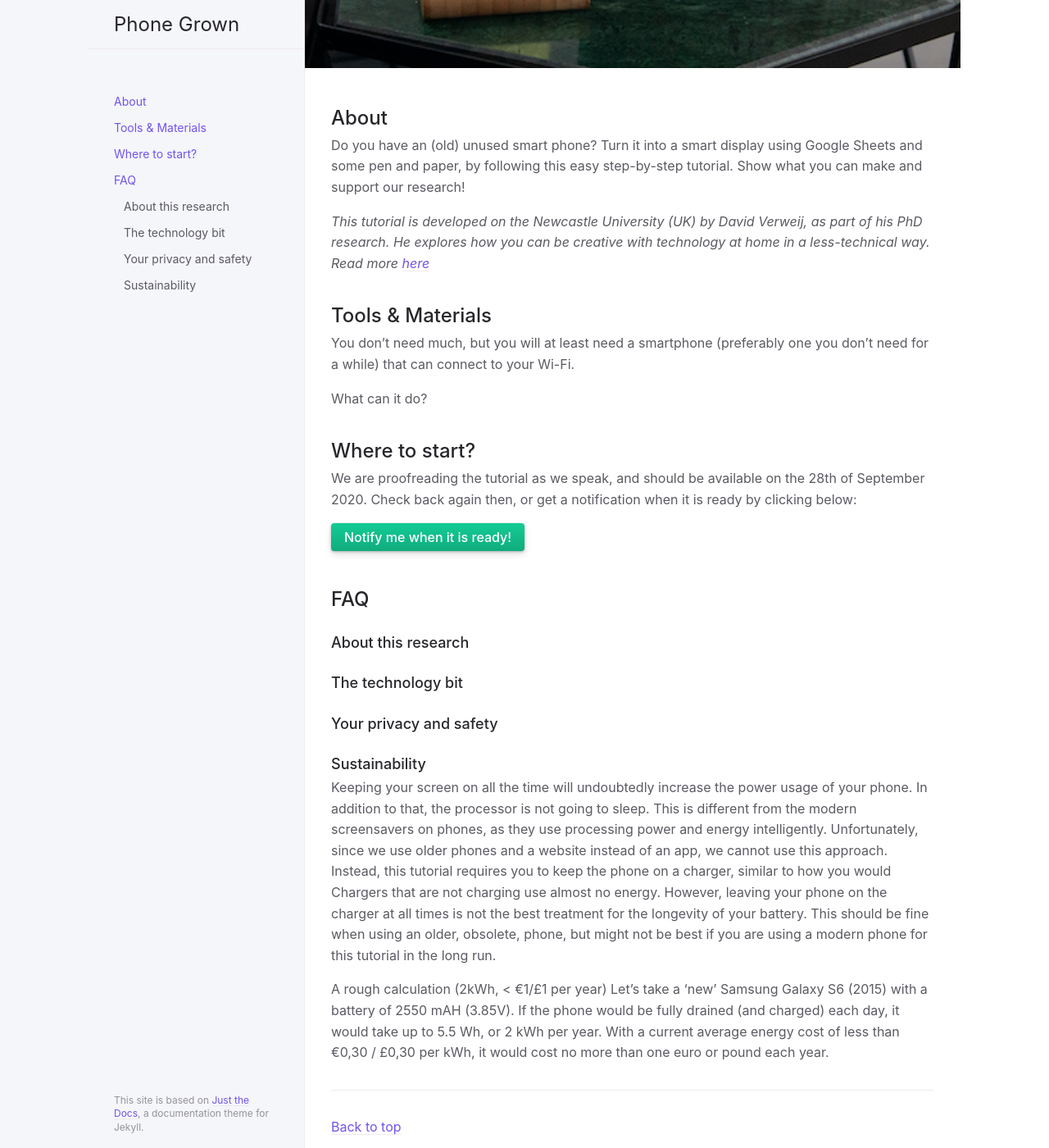
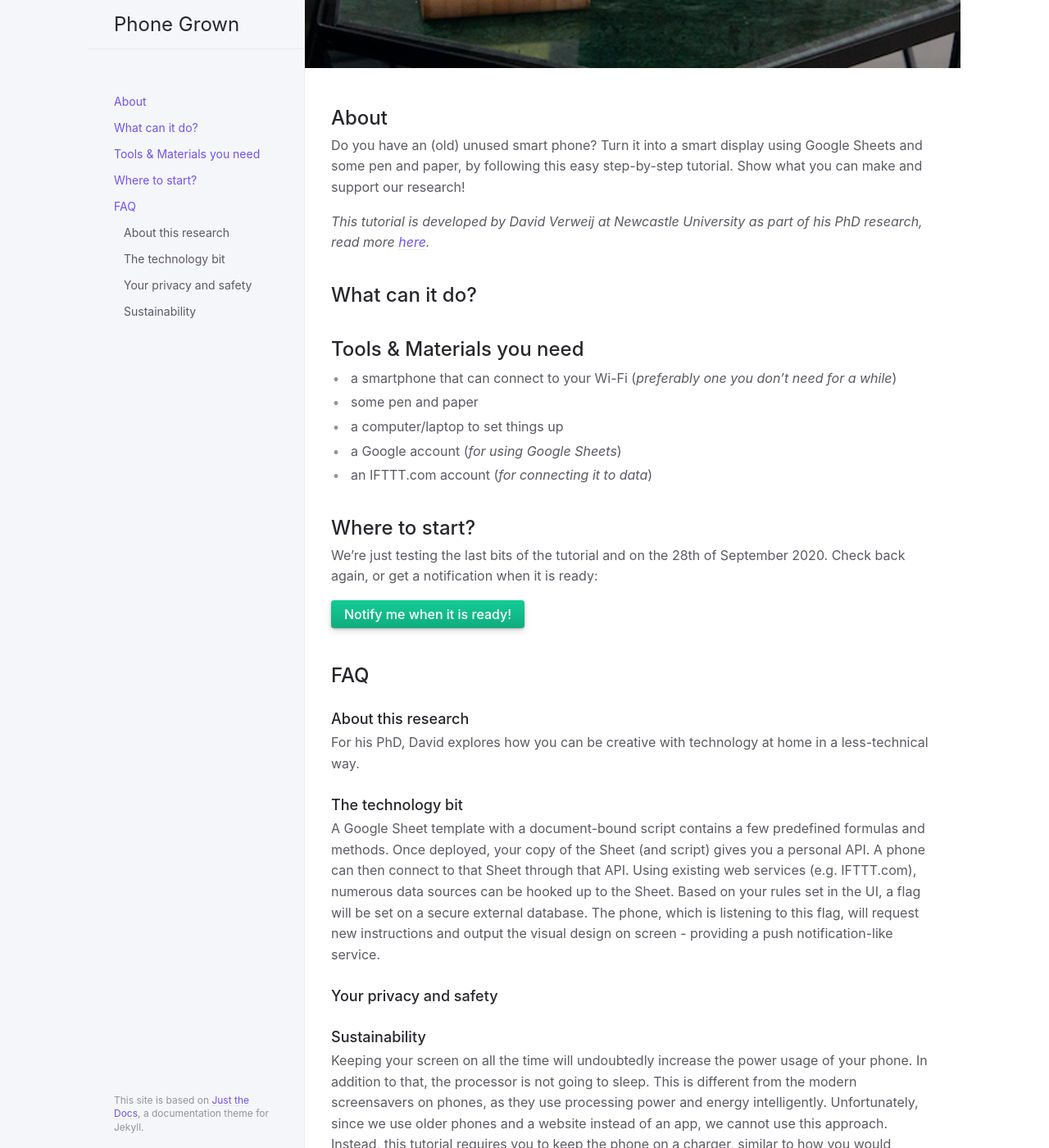
Before and after one commit to davidverweij/phone-grown, a Jekyll site: the page built from index.md, in a window 1280 px wide and 1400 px high, scrolled down 428 px. Shown: the whole window at 82% size. Built offline with Jekyll 4.4.1, drawn with Linux system fonts in a browser that asks for light colours.

```diff
--- a/index.md
+++ b/index.md
@@ -9,15 +9,21 @@ headerimage:
 ## About
 Do you have an (old) unused smart phone? Turn it into a smart display using Google Sheets and some pen and paper, by following this easy step-by-step tutorial. Show what you can make and support our research!
 
-_This tutorial is developed on the Newcastle University (UK) by David Verweij, as part of his PhD research. He explores how you can be creative with technology at home in a less-technical way. Read more [here](#FAQ_about)_
+_This tutorial is developed by David Verweij at Newcastle University as part of his PhD research, read more [here](#about-this-research)._
 
-## Tools & Materials
-You don't need much, but you will at least need a smartphone (preferably one you don't need for a while) that can connect to your Wi-Fi.
+## What can it do?
 
-What can it do?
+
+## Tools & Materials you need
+- a smartphone that can connect to your Wi-Fi (_preferably one you don't need for a while_)
+- some pen and paper
+- a computer/laptop to set things up
+- a Google account (_for using Google Sheets_)
+- an IFTTT.com account (_for connecting it to data_)
 
 ## Where to start?
-We are proofreading the tutorial as we speak, and should be available on the 28th of September 2020. Check back again then, or get a notification when it is ready by clicking below:
+We're just testing the last bits of the tutorial and
+on the 28th of September 2020. Check back again, or get a notification when it is ready:
 
 <a class="btn btn-green" href="https://forms.gle/DuNouDBeYJBhXBcDA" target="_blank">Notify me when it is ready!</a>
 
@@ -26,8 +32,10 @@ We are proofreading the tutorial as we speak, and should be available on the 28t
 ## FAQ
 
 ### About this research
+For his PhD, David explores how you can be creative with technology at home in a less-technical way.
 
 ### The technology bit
+A Google Sheet template with a document-bound script contains a few predefined formulas and methods. Once deployed, your copy of the Sheet (and script) gives you a personal API. A phone can then connect to that Sheet through that API. Using existing web services (e.g. IFTTT.com), numerous data sources can be hooked up to the Sheet. Based on your rules set in the UI, a flag will be set on a secure external database. The phone, which is listening to this flag, will request new instructions and output the visual design on screen - providing a push notification-like service.
 
 ### Your privacy and safety
 
```
Also changed, not shown: instructable.md (added, +143 -0 lines), resources/Google App Script/README.md (deleted, +0 -27 lines), resources/Google Firestore/README.md (deleted, +0 -42 lines), resources/README.md (added, +70 -0 lines), README.md, resources/Images/ifttt3.png (deleted), resources/appsscript.json (renamed from resources/Google App Script/appsscript.json), resources/database.png (renamed from resources/Google Firestore/database.png), 8 other files.
